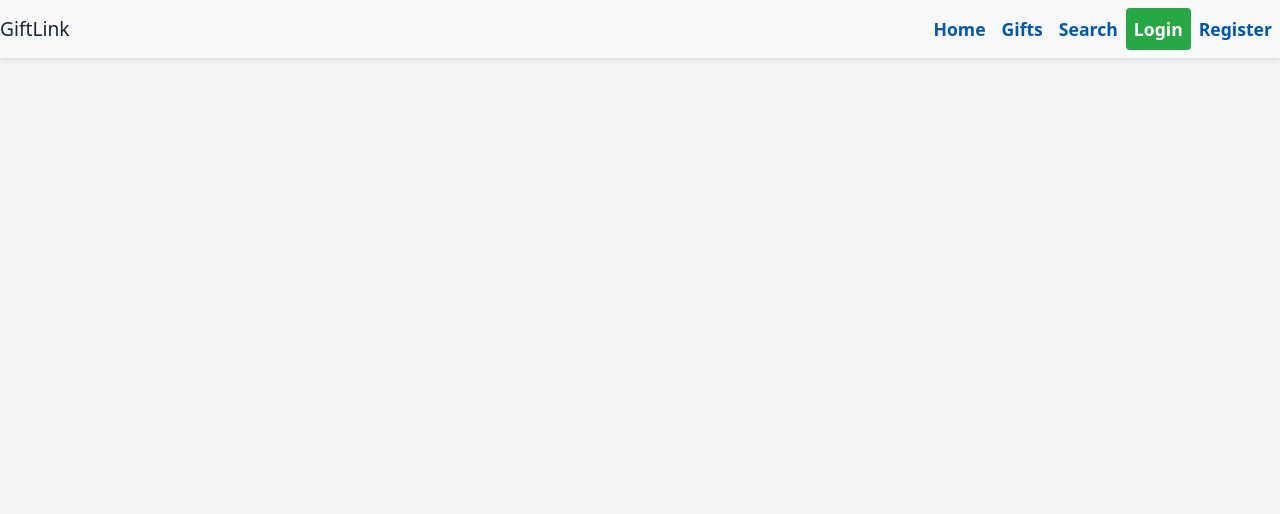
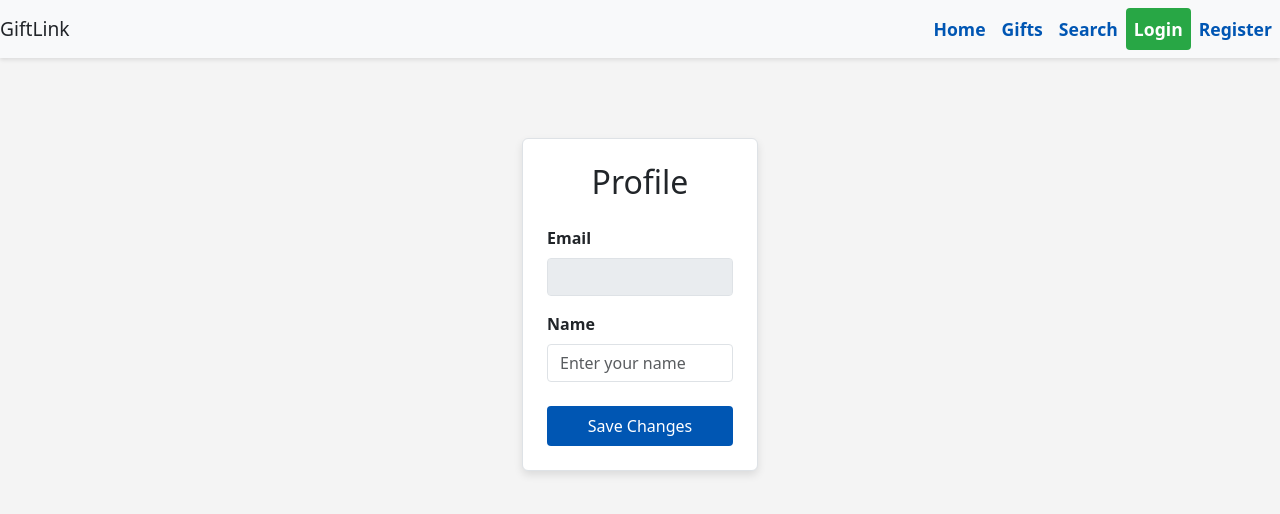
Before and after one commit to MakisVarv/fullstack-capstone-project, a React (Create React App) app in the folder giftlink-frontend/: page /app/profile in a window 1280 px wide. Shown: the top 514 px of the page. Built offline with nearby package versions, Linux system fonts and the light colour scheme.

Commit message:
Implement user profile update

```diff
--- a/giftlink-frontend/src/App.js
+++ b/giftlink-frontend/src/App.js
@@ -8,6 +8,8 @@ import LoginPage from './components/LoginPage/LoginPage';
 import RegisterPage from './components/RegisterPage/RegisterPage';
 import DetailsPage from './components/DetailsPage/DetailsPage';
 import SearchPage from './components/SearchPage/SearchPage';
+import ProfilePage from './components/Profile/Profile';
+
 
 function App() {
 
@@ -20,6 +22,7 @@ function App() {
           <Route path="/app/register" element={<RegisterPage />} />
           <Route path="/app/product/:productId" element={<DetailsPage />} />
           <Route path="/" element={<MainPage />} />
+          <Route path="/app/profile" element={<ProfilePage />} />
           <Route path="/app" element={<MainPage />} />
           <Route path="/app/search" element={<SearchPage />} />
         </Routes>
--- a/giftlink-frontend/src/components/Profile/Profile.css
+++ b/giftlink-frontend/src/components/Profile/Profile.css
@@ -1,64 +1,22 @@
-/* Add this CSS to your existing styles or create a new CSS file */
+.profile-card {
+    background-color: #fff;
+    box-shadow: 0px 4px 8px rgba(0, 0, 0, 0.1);
+}
 
-.profile-container {
-    max-width: 400px;
-    margin: 15% auto;
-    padding: 20px;
-    background-color: #f5f5f5;
-    border-radius: 4px;
-  }
+.profile-card .form-label {
+    font-weight: 600;
+}
 
-  .profile-container h1 {
-    margin-top: 0;
-  }
+.profile-card input {
+    border-radius: 0.25rem;
+}
 
-  .profile-container form {
-    margin-bottom: 20px;
-  }
+.profile-card .btn {
+    padding: 0.5rem 1rem;
+    border-radius: 0.25rem;
+}
 
-  .profile-container label {
-    display: block;
-    margin-bottom: 10px;
-  }
-
-  .profile-container input[type="text"],
-  .profile-container input[type="email"] {
-    width: 100%;
-    padding: 8px;
-    border: 1px solid #ccc;
-    border-radius: 4px;
-  }
-
-  .profile-container button {
-    display: block;
-    width: 100%;
-    padding: 8px;
-    background-color: #2190ff;
-    color: #fff;
+.profile-card .btn-primary {
+    background-color: #0056b3;
     border: none;
-    border-radius: 4px;
-    cursor: pointer;
-  }
-
-  .profile-details {
-    background-color: #fff;
-    border-radius: 4px;
-    padding: 20px;
-  }
-
-  .profile-details h2 {
-    margin-top: 0;
-  }
-
-  .profile-details p {
-    margin-bottom: 10px;
-  }
-
-  .profile-details button {
-    background-color: #2190ff;
-    color: #fff;
-    border: none;
-    border-radius: 4px;
-    padding: 8px 12px;
-    cursor: pointer;
-  }
+}
--- a/giftlink-frontend/src/components/Profile/Profile.js
+++ b/giftlink-frontend/src/components/Profile/Profile.js
@@ -1,133 +1,122 @@
-import React, { useEffect, useState } from "react";
-import { useNavigate } from "react-router-dom";
-import './Profile.css'
-import {urlConfig} from '../../config';
+import React, { useState } from 'react';
+import { useNavigate } from 'react-router-dom';
+import { urlConfig } from '../../config';
 import { useAppContext } from '../../context/AuthContext';
+import './Profile.css';
 
-const Profile = () => {
-  const [userDetails, setUserDetails] = useState({});
- const [updatedDetails, setUpdatedDetails] = useState({});
- const {setUserName} = useAppContext();
- const [changed, setChanged] = useState("");
+function ProfilePage() {
+    const navigate = useNavigate();
+    const { setUserName } = useAppContext();
 
- const [editMode, setEditMode] = useState(false);
-  const navigate = useNavigate();
-  useEffect(() => {
-    const authtoken = sessionStorage.getItem("auth-token");
-    if (!authtoken) {
-      navigate("/app/login");
-    } else {
-      fetchUserProfile();
-    }
-  }, [navigate]);
+    const storedName = sessionStorage.getItem('name') || '';
+    const storedEmail = sessionStorage.getItem('email') || '';
+    const authToken = sessionStorage.getItem('auth-token');
 
-  const fetchUserProfile = async () => {
-    try {
-      const authtoken = sessionStorage.getItem("auth-token");
-      const email = sessionStorage.getItem("email");
-      const name=sessionStorage.getItem('name');
-      if (name || authtoken) {
-                const storedUserDetails = {
-                  name: name,
-                  email:email
-                };
+    const [name, setName] = useState(storedName);
+    const [message, setMessage] = useState('');
+    const [error, setError] = useState('');
 
-                setUserDetails(storedUserDetails);
-                setUpdatedDetails(storedUserDetails);
-              }
-} catch (error) {
-  console.error(error);
-  // Handle error case
-}
-};
+    const handleUpdate = async () => {
+        setMessage('');
+        setError('');
 
-const handleEdit = () => {
-setEditMode(true);
-};
-
-const handleInputChange = (e) => {
-setUpdatedDetails({
-  ...updatedDetails,
-  [e.target.name]: e.target.value,
-});
-};
-const handleSubmit = async (e) => {
-  e.preventDefault();
-
-  try {
-    const authtoken = sessionStorage.getItem("auth-token");
-    const email = sessionStorage.getItem("email");
-
-    if (!authtoken || !email) {
-      navigate("/app/login");
+        if (!authToken || !storedEmail) {
+            navigate('/app/login');
             return;
         }
 
-    const payload = { ...updatedDetails };
+        try {
             const response = await fetch(`${urlConfig.backendUrl}/api/auth/update`, {
-      //Step 1: Task 1
-      //Step 1: Task 2
-      //Step 1: Task 3
+                method: 'PUT',
+                headers: {
+                    'Content-Type': 'application/json',
+                    email: storedEmail,
+                    Authorization: `Bearer ${authToken}`,
+                },
+                body: JSON.stringify({
+                    name,
+                }),
             });
 
-    if (response.ok) {
-      // Update the user details in session storage
-      //Step 1: Task 4
-      //Step 1: Task 5
-      setUserDetails(updatedDetails);
-      setEditMode(false);
-      // Display success message to the user
-      setChanged("Name Changed Successfully!");
-      setTimeout(() => {
-        setChanged("");
-        navigate("/");
-      }, 1000);
+            const data = await response.json();
 
-    } else {
-      // Handle error case
-      throw new Error("Failed to update profile");
+            if (!response.ok) {
+                setError(data.error || 'Profile update failed');
+                return;
             }
+
+            sessionStorage.setItem('auth-token', data.authtoken);
+            sessionStorage.setItem('name', data.name);
+            sessionStorage.setItem('email', data.email);
+
+            setUserName(data.name);
+            setMessage('Profile updated successfully.');
         } catch (error) {
-    console.error(error);
-    // Handle error case
+            console.error('Profile update error:', error);
+            setError('Something went wrong. Please try again.');
         }
     };
 
     return (
-<div className="profile-container">
-  {editMode ? (
-<form onSubmit={handleSubmit}>
-<label>
+        <div className="container mt-5">
+            <div className="row justify-content-center">
+                <div className="col-md-6 col-lg-4">
+                    <div className="profile-card p-4 border rounded">
+                        <h2 className="text-center mb-4 font-weight-bold">
+                            Profile
+                        </h2>
+
+                        <div className="mb-3">
+                            <label htmlFor="email" className="form-label">
                                 Email
+                            </label>
                             <input
-    type="email"
-    name="email"
-    value={userDetails.email}
-    disabled // Disable the email field
+                                id="email"
+                                type="text"
+                                className="form-control"
+                                value={storedEmail}
+                                disabled
                             />
+                        </div>
+
+                        <div className="mb-4">
+                            <label htmlFor="name" className="form-label">
+                                Name
                             </label>
-<label>
-   Name
                             <input
+                                id="name"
                                 type="text"
-     name="name"
-     value={updatedDetails.name}
-     onChange={handleInputChange}
+                                className="form-control"
+                                placeholder="Enter your name"
+                                value={name}
+                                onChange={(e) => setName(e.target.value)}
                             />
-</label>
+                        </div>
 
-<button type="submit">Save</button>
-</form>
-) : (
-<div className="profile-details">
-<h1>Hi, {userDetails.name}</h1>
-<p> <b>Email:</b> {userDetails.email}</p>
-<button onClick={handleEdit}>Edit</button>
-<span style={{color:'green',height:'.5cm',display:'block',fontStyle:'italic',fontSize:'12px'}}>{changed}</span>
+                        {message && (
+                            <div className="alert alert-success" role="alert">
+                                {message}
                             </div>
                         )}
+
+                        {error && (
+                            <div className="alert alert-danger" role="alert">
+                                {error}
+                            </div>
+                        )}
+
+                        <button
+                            type="button"
+                            className="btn btn-primary w-100"
+                            onClick={handleUpdate}
+                        >
+                            Save Changes
+                        </button>
+                    </div>
+                </div>
+            </div>
         </div>
     );
-};
+}
 
-export default Profile;
+export default ProfilePage;
```
Also changed, not shown: 1 other file (tests, documents, lock files or other folders). Lines whose indentation alone changed are shown as unchanged.
